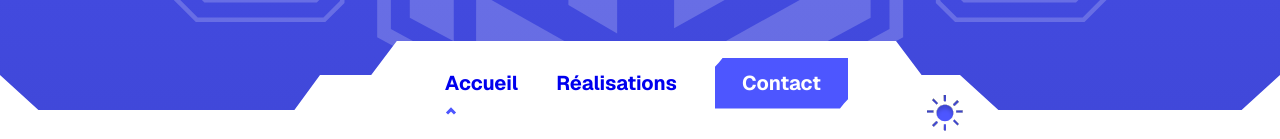
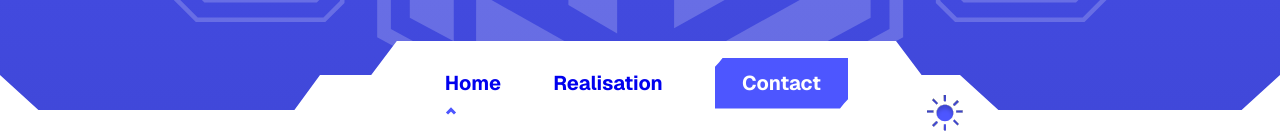
Before and after one commit to clementAvesque/portfolio_Cl-ment_Avesque, a Vue app: page / in a window 1280 px wide. Shown: the part 659-798 px from the top of the page. Built offline with nearby package versions, Linux system fonts and the light colour scheme; a web font is replaced by a local one.

Commit message:
Update nav_bar.vue

```diff
--- a/src/components/nav_bar.vue
+++ b/src/components/nav_bar.vue
@@ -35,8 +35,8 @@ import { useMainStore } from '../store/index.js'
 
 // données
 const items = [
-    { text: 'Accueil', to: '/', style: true },
-    { text: 'Réalisations', style: true, to: '/draft' },
+    { text: 'Home', to: '/', style: true },
+    { text: 'Realisation', style: true, to: '/draft' },
     { text: 'Contact', to: '/contact', style: false }
 ]
 
```
